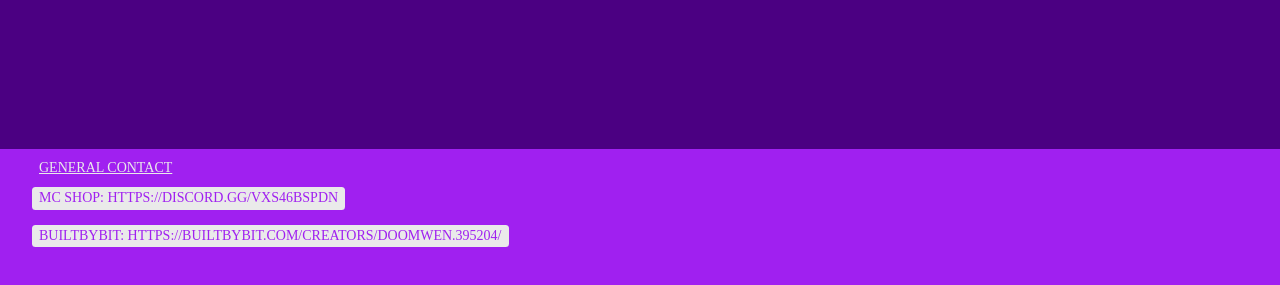
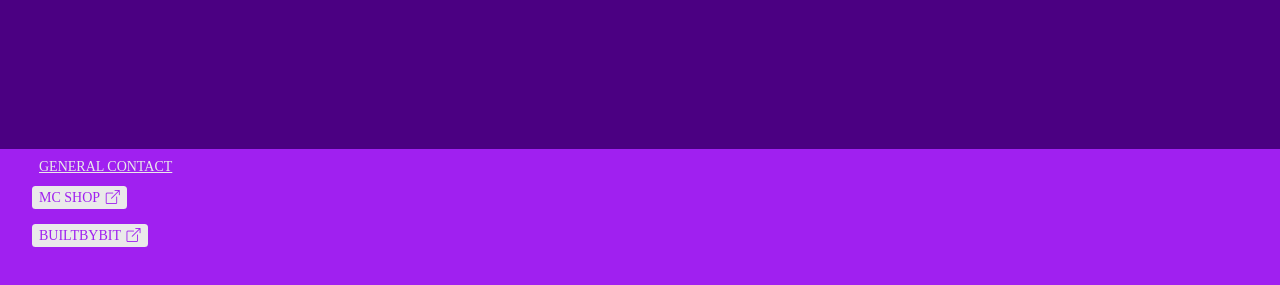
Before and after one commit to ItzSteveefr/DoomWen, a website built with Vite: page contact.html in a window 1280 px wide. Shown: the part 651-936 px from the top of the page. Built offline with nearby package versions, Linux system fonts and the light colour scheme.

Commit message:
refining the contact page

```diff
--- a/contact.html
+++ b/contact.html
@@ -5,6 +5,11 @@
     <meta name="viewport" content="width=device-width, initial-scale=1.0" />
     <title>DoomWen Portfolio</title>
     <link rel="icon" href="/images/global/pfp.png" />
+
+    <link
+      rel="stylesheet"
+      href="https://cdn.jsdelivr.net/npm/bootstrap-icons@1.13.1/font/bootstrap-icons.min.css"
+    />
 
     <link rel="stylesheet" href="/css/transition.css" />
     <link rel="stylesheet" href="/css/fonts.css" />
@@ -71,11 +76,64 @@
                   </p>
               </div>
               <p class="mn contact-card-header">Project Requests</p>
-              <p class="mn" style="padding: 0.25em 0.5em; border-radius: 0.25em; width: max-content; background-color: var(--fg); color: var(--bg);">thedoomwen#1234 (Discord)</p>
+              <p class="mn copy-discord" style="padding: 0.25em 0.5em; border-radius: 0.25em; width: max-content; background-color: var(--fg); color: var(--bg); cursor: pointer; display: inline-flex; align-items: center; gap: 0.4em;">thedoomwen (Discord)</p><i class="bi bi-clipboard"></i>
               <br />
               <p class="mn contact-card-header">General Contact</p>
-              <p class="mn" style="padding: 0.25em 0.5em; margin-bottom:0.5em; border-radius: 0.25em; width: max-content; background-color: var(--fg); color: var(--bg);">MC Shop: https://discord.gg/VXs46BsPdN</p>
-              <p class="mn" style="padding: 0.25em 0.5em; margin-bottom:0.5em; border-radius: 0.25em; width: max-content; background-color: var(--fg); color: var(--bg);">BuiltByBit: https://builtbybit.com/creators/doomwen.395204/</p>
+              <!-- MC Shop -->
+              <p
+                class="mn"
+                style="
+                  padding: 0.25em 0.5em;
+                  margin-bottom: 0.5em;
+                  border-radius: 0.25em;
+                  width: max-content;
+                  background-color: var(--fg);
+                  color: var(--bg);
+                "
+              >
+                <a
+                  href="https://discord.gg/VXs46BsPdN"
+                  target="_blank"
+                  style="
+                    color: inherit;
+                    text-decoration: none;
+                    display: inline-flex;
+                    align-items: center;
+                    gap: 0.4em;
+                  "
+                >
+                  MC Shop
+                  <i class="bi bi-box-arrow-up-right"></i>
+                </a>
+              </p>
+
+              <!-- BuiltByBit -->
+              <p
+                class="mn"
+                style="
+                  padding: 0.25em 0.5em;
+                  margin-bottom: 0.5em;
+                  border-radius: 0.25em;
+                  width: max-content;
+                  background-color: var(--fg);
+                  color: var(--bg);
+                "
+              >
+                <a
+                  href="https://builtbybit.com/creators/doomwen.395204/"
+                  target="_blank"
+                  style="
+                    color: inherit;
+                    text-decoration: none;
+                    display: inline-flex;
+                    align-items: center;
+                    gap: 0.4em;
+                  "
+                >
+                  BuiltByBit
+                  <i class="bi bi-box-arrow-up-right"></i>
+                </a>
+              </p>
           </div>
       </section>
 
--- a/js/contact.js
+++ b/js/contact.js
@@ -158,3 +158,12 @@ document.addEventListener("DOMContentLoaded", () => {
     startAnimation();
   }
 });
+
+document.addEventListener("DOMContentLoaded", () => {
+  const discordBtn = document.querySelector(".copy-discord");
+  if (!discordBtn) return;
+
+  discordBtn.addEventListener("click", () => {
+    navigator.clipboard.writeText("thedoomwen#1234");
+  });
+});
```
